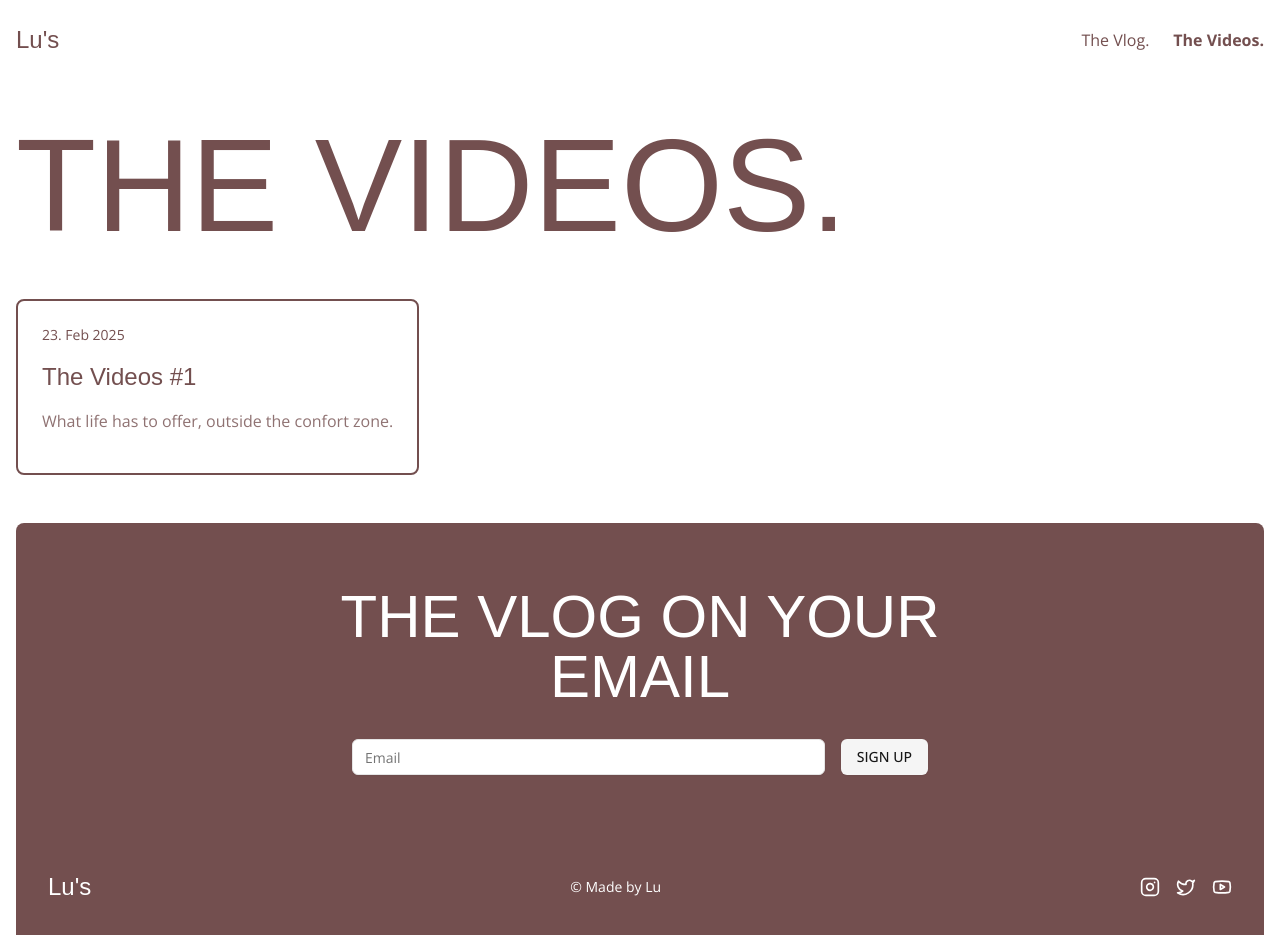
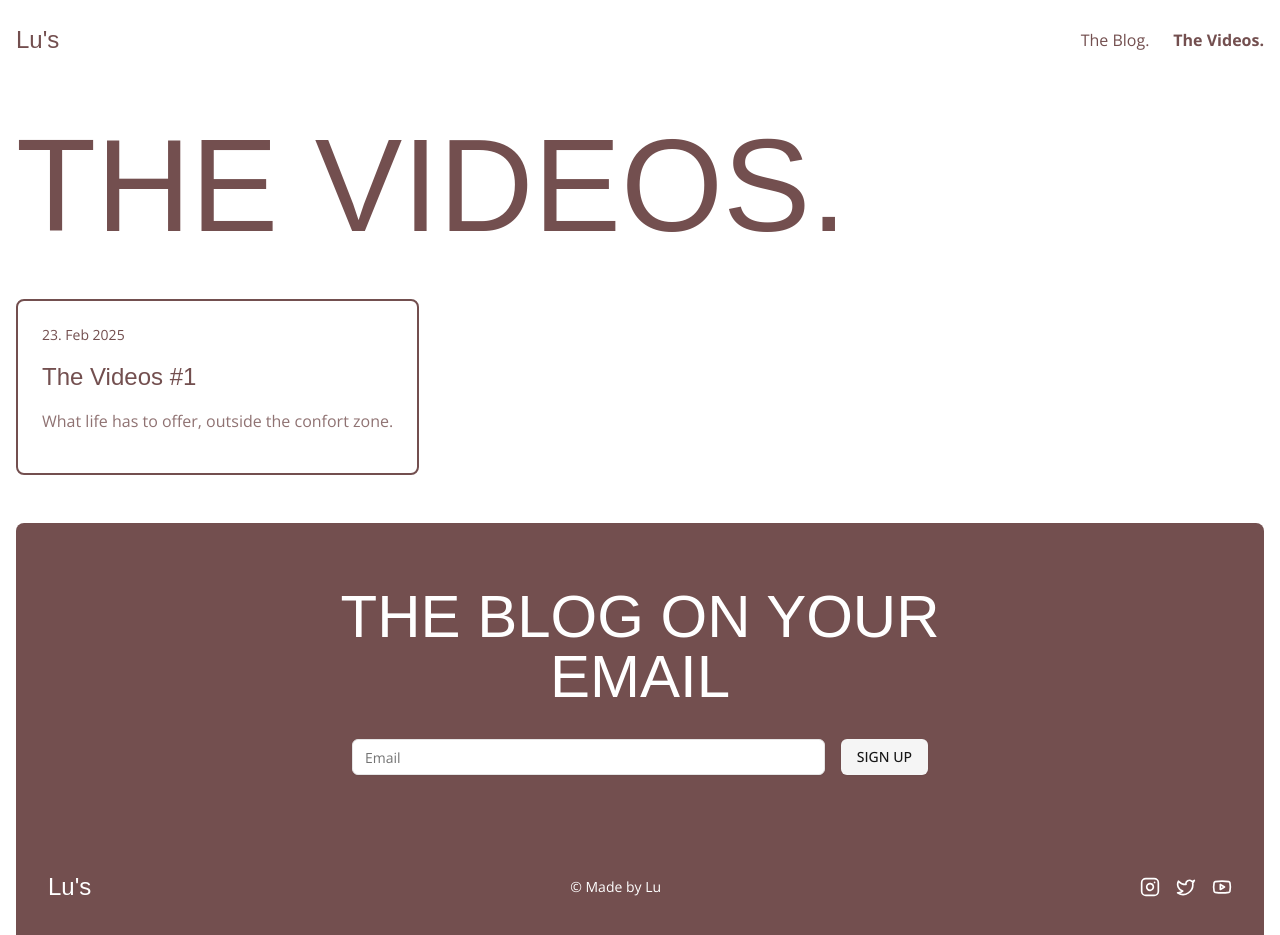
Before and after one commit to luzalbaposse/luzalbaposse.github.io, a Next.js app in the folder the-blog/: page /the-videos in a window 1280 px wide. Built offline with nearby package versions, Linux system fonts and the light colour scheme; a web font is replaced by a local one.

Commit message:
fix: blog vs vlog

```diff
--- a/the-blog/app/components/NewsletterSignup.tsx
+++ b/the-blog/app/components/NewsletterSignup.tsx
@@ -45,7 +45,7 @@ export default function NewsletterSignup() {
         <div className="bg-[#734F4F] p-8 md:p-16 rounded-t-lg">
             <div className="max-w-2xl mx-auto text-center">
                 <h2 className={`text-white text-4xl md:text-6xl font-bold mb-8 leading-tight ${oi.className}`}>
-                    THE VLOG ON YOUR EMAIL
+                    THE BLOG ON YOUR EMAIL
                 </h2>
                 <form onSubmit={handleSubmit} className="flex gap-4 max-w-xl mx-auto">
                     <Input
--- a/the-blog/app/components/blog-layout.tsx
+++ b/the-blog/app/components/blog-layout.tsx
@@ -29,7 +29,7 @@ export default function BlogLayout({ post }: { post: BlogPost }) {
         <div className={`text-[#734F4F] text-2xl font-bold ${oi.className}`}>Lu&apos;s</div>
         <nav className="space-x-6">
           <a href="/" className="text-[#734F4F] hover:opacity-80">
-            The Vlog.
+            The Blog.
           </a>
           <a href="/the-videos" className="text-[#734F4F] hover:opacity-80">
             The Videos.
--- a/the-blog/app/page.tsx
+++ b/the-blog/app/page.tsx
@@ -52,7 +52,7 @@ export default async function Page() {
         <div className={`text-[#734F4F] text-2xl font-bold ${oi.className}`}>Lu's</div>
         <nav className="space-x-6">
           <a href="/" className="text-[#734F4F] hover:opacity-80 font-bold">
-            The Vlog.
+            The Blog.
           </a>
           <a href="/the-videos" className="text-[#734F4F] hover:opacity-80">
             The Videos.
@@ -63,7 +63,7 @@ export default async function Page() {
       <main className="container mx-auto px-4">
         {/* Blog Title */}
         <h1 className={`text-[#734F4F] text-7xl md:text-[8.2rem] font-bold mb-12 mt-10 ${oi.className}`}>
-          THE VLOG.
+          THE BLOG.
         </h1>
         <p className={`text-[#734F4F] text-[1-rem] md:text-[1rem] font-bold mb-12 ${openSans.className}`}>
         Hey! I'm Luz 😁 This is my blog, just brain dumps of things I'm interested in. I sometimes document stuff in videos too, so if you want to see me embarrassed, click on The Videos section. Cheers!
@@ -91,7 +91,7 @@ export default async function Page() {
         {/* Blog Grid */}
         <div className="grid md:grid-cols-3 gap-8 mb-12">
           {posts.map((post) => (
-            <Link href={`/the-vlog/${post.slug}`} key={post.slug}>
+            <Link href={`/the-blog/${post.slug}`} key={post.slug}>
               <article className="group cursor-pointer border-2 border-[#734F4F] p-6 rounded-lg">
                 <div className="mb-4">
                   <div className="flex justify-between items-center mb-2">
--- a/the-blog/app/the-videos/page.tsx
+++ b/the-blog/app/the-videos/page.tsx
@@ -27,7 +27,7 @@ export default async function Page() {
         <div className={`text-[#734F4F] text-2xl font-bold ${oi.className}`}>Lu's</div>
         <nav className="space-x-6">
           <a href="/" className="text-[#734F4F] hover:opacity-80">
-            The Vlog.
+            The Blog.
           </a>
           <a href="/the-videos" className="text-[#734F4F] hover:opacity-80 font-bold">
             The Videos.
```
Also changed, not shown: 1 other file (tests, documents, lock files or other folders).
